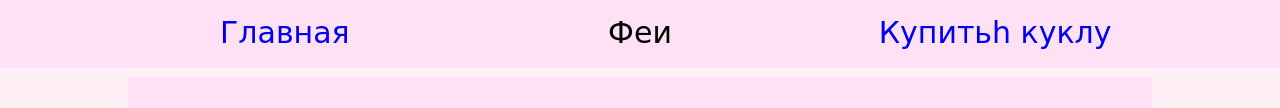
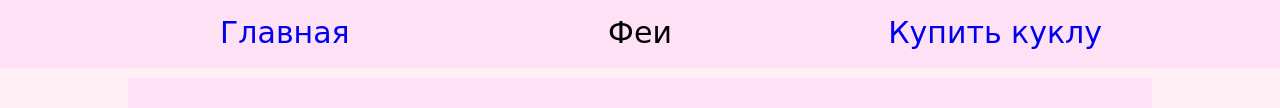
Before and after one commit to kakamilala/ibrkor, a plain HTML site: page gallery.html in a window 1280 px wide. Shown: the part 236-344 px from the top of the page. Drawn offline with Linux system fonts and the light colour scheme.

Commit message:
Update gallery.html

```diff
--- a/gallery.html
+++ b/gallery.html
@@ -16,7 +16,7 @@
         <li><a href = "gallery.html#muza">Муза</a></li>
       </ul>
     </div>
-    <div><a href = "форма.html">Купитьh куклу</a></div>
+    <div><a href = "форма.html">Купить куклу</a></div>
 </nav>
 <main id="lb">
 	<div class="main_text">Феи</div>
```
